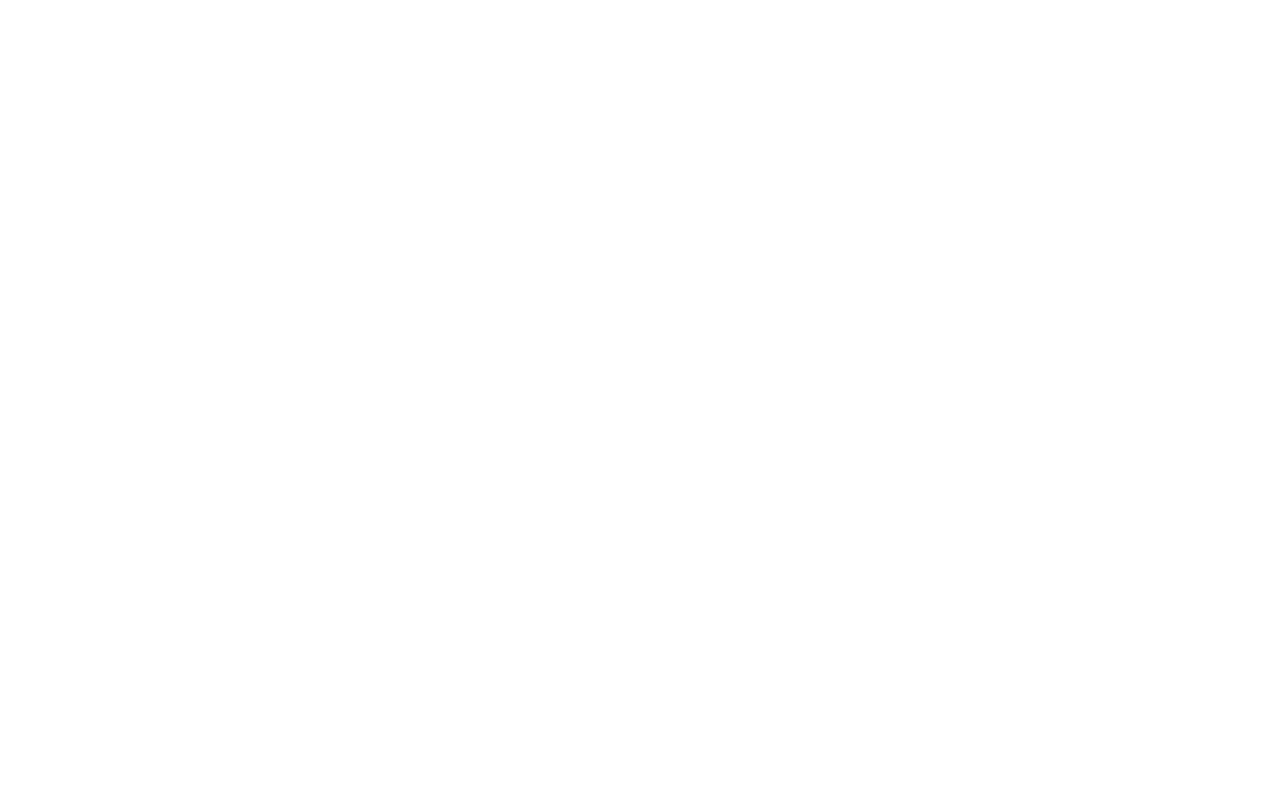
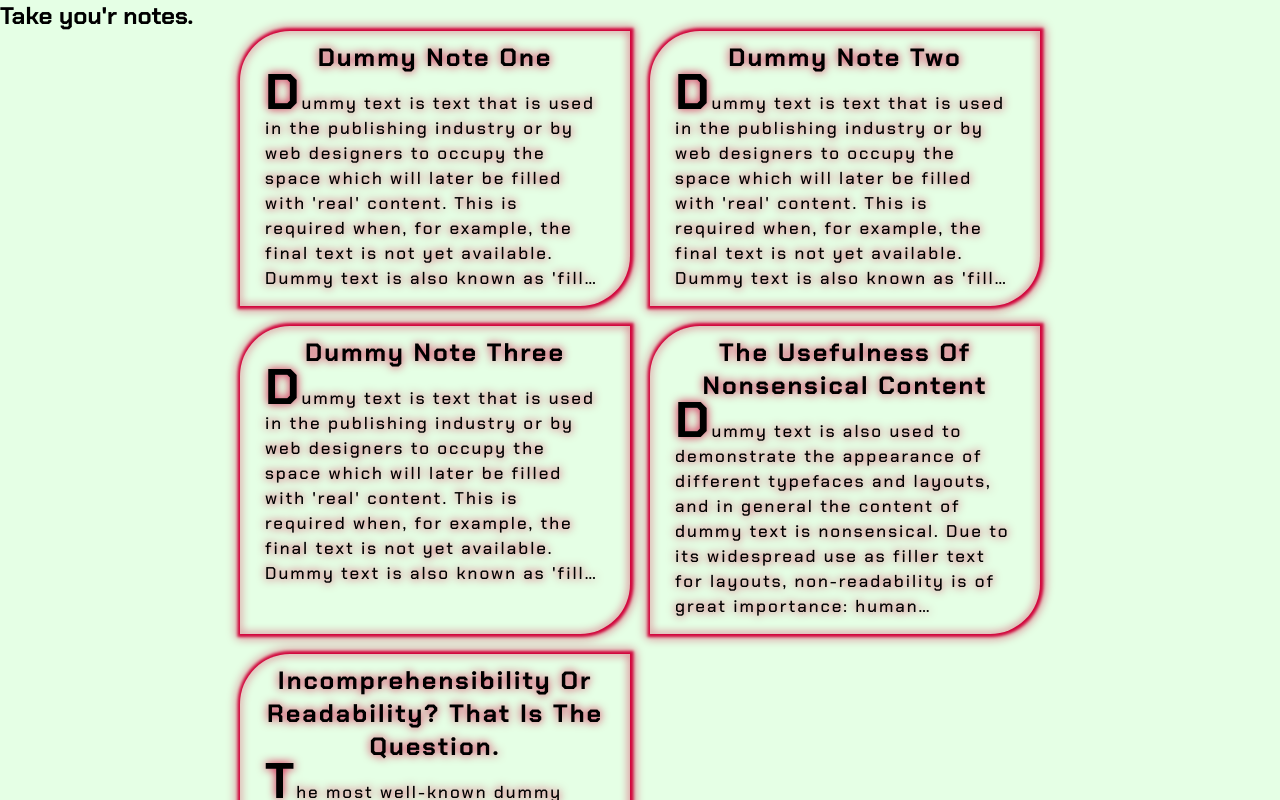
Before and after one commit to gebrina/react-note-app-with-testing, a React (Create React App) app: page / in a window 1280 px wide. Shown: the top 800 px of the page. Built offline with nearby package versions, Linux system fonts and the light colour scheme.

Commit message:
updated card component and others

```diff
--- a/src/components/card/Card.scss
+++ b/src/components/card/Card.scss
@@ -0,0 +1,32 @@
+.card {
+  padding: 10px 20px;
+  box-shadow: 0.5px 0px 3px 3px rgb(209, 3, 58);
+  filter: drop-shadow(0.1px 0.1px 5px rgb(209, 3, 58));
+  border-radius: 50px 0;
+  letter-spacing: 2px;
+
+  .title {
+    font-size: 25px;
+    text-transform: capitalize;
+  }
+  .body {
+    line-height: 25px;
+    font-weight: 500;
+    padding: 5px;
+    font-size: 17px;
+    text-align: left;
+    display: -webkit-box;
+    -webkit-line-clamp: 8;
+    -webkit-box-orient: vertical;
+    overflow: hidden;
+    &:first-letter {
+      font-weight: 700;
+      font-size: 50px;
+    }
+  }
+
+  &:hover {
+    background-color: rgba(209, 3, 58, 0.7);
+    color: rgb(221, 195, 195);
+  }
+}
--- a/src/components/card/Card.tsx
+++ b/src/components/card/Card.tsx
@@ -1,7 +1,18 @@
+import { FC } from "react";
+import { Note } from "../../types/Note";
 import "./Card.scss";
 
-const Card = () => {
-  return <div>Card</div>;
+type CardProps = {
+  note: Note;
+};
+const Card: FC<CardProps> = ({ note }) => {
+  const { description, title } = note;
+  return (
+    <div className="card">
+      <h3 className="title">{title}</h3>
+      <p className="body">{description}</p>
+    </div>
+  );
 };
 
 export default Card;
--- a/src/components/notes/Note.scss
+++ b/src/components/notes/Note.scss
@@ -0,0 +1,11 @@
+.notes {
+  max-width: 800px;
+  margin: auto;
+  display: grid;
+  text-align: center;
+  grid-template-columns: 1fr 1fr;
+  gap: 20px;
+  @media only screen and (max-width: 600px) {
+    grid-template-columns: 1fr;
+  }
+}
--- a/src/components/notes/Note.tsx
+++ b/src/components/notes/Note.tsx
@@ -1,11 +1,20 @@
 import Form from "../form/Form";
 import "./Note.scss";
+import { notes } from "../../data";
+import Card from "../card/Card";
 
 const Note = () => {
   return (
-    <section>
+    <main>
+      <h1>Take you'r notes.</h1>
       <Form />
-    </section>
+
+      <section className="notes">
+        {notes.map((note) => (
+          <Card note={note} />
+        ))}
+      </section>
+    </main>
   );
 };
 
--- a/src/index.scss
+++ b/src/index.scss
@@ -1,13 +1,14 @@
-body {
+@import url("https://fonts.googleapis.com/css2?family=Chakra+Petch:ital,wght@0,300;0,400;0,500;0,600;0,700;1,300;1,400;1,500;1,600;1,700&display=swap");
+
+*,
+*::after,
+*::before {
+  padding: 0;
   margin: 0;
-  font-family: -apple-system, BlinkMacSystemFont, 'Segoe UI', 'Roboto', 'Oxygen',
-    'Ubuntu', 'Cantarell', 'Fira Sans', 'Droid Sans', 'Helvetica Neue',
-    sans-serif;
-  -webkit-font-smoothing: antialiased;
-  -moz-osx-font-smoothing: grayscale;
+  box-sizing: border-box;
 }
 
-code {
-  font-family: source-code-pro, Menlo, Monaco, Consolas, 'Courier New',
-    monospace;
+body {
+  font-family: "Chakra Petch", sans-serif;
+  background-color: rgba(0, 255, 0, 0.1);
 }
```
